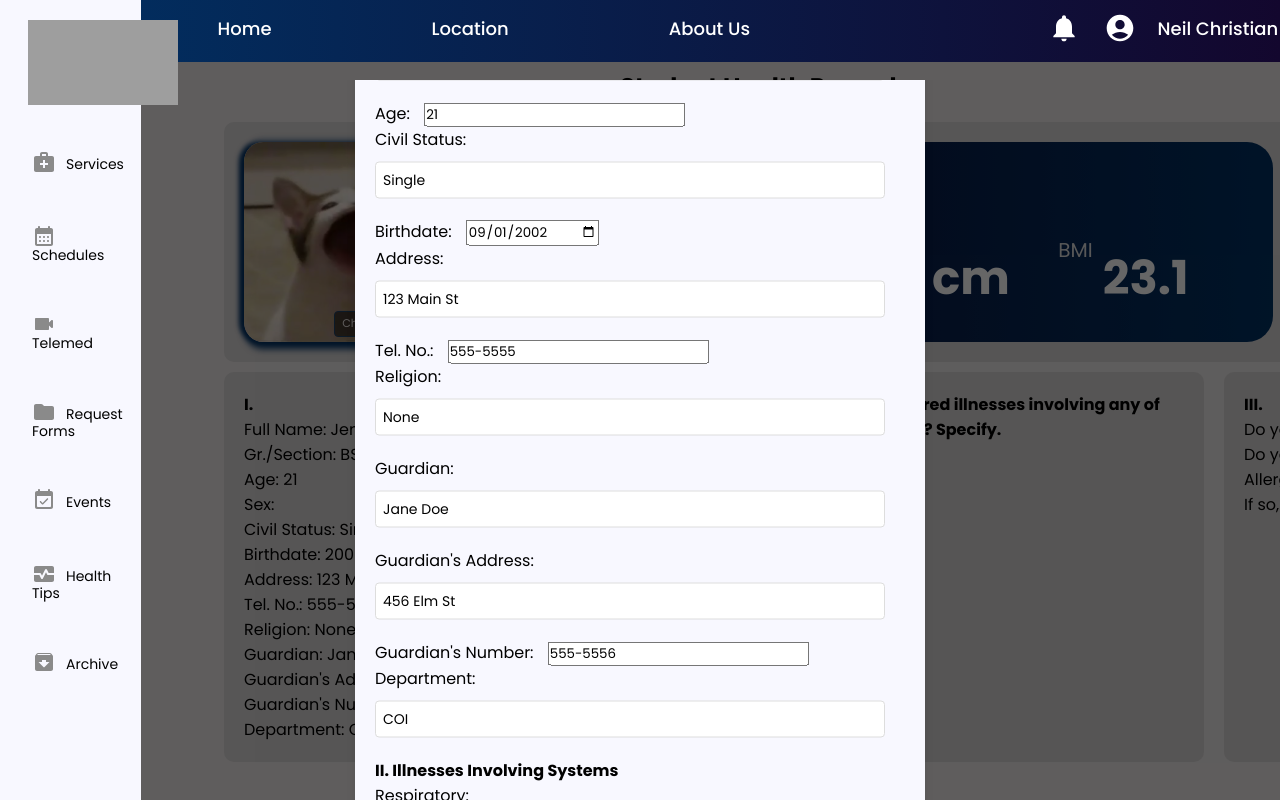
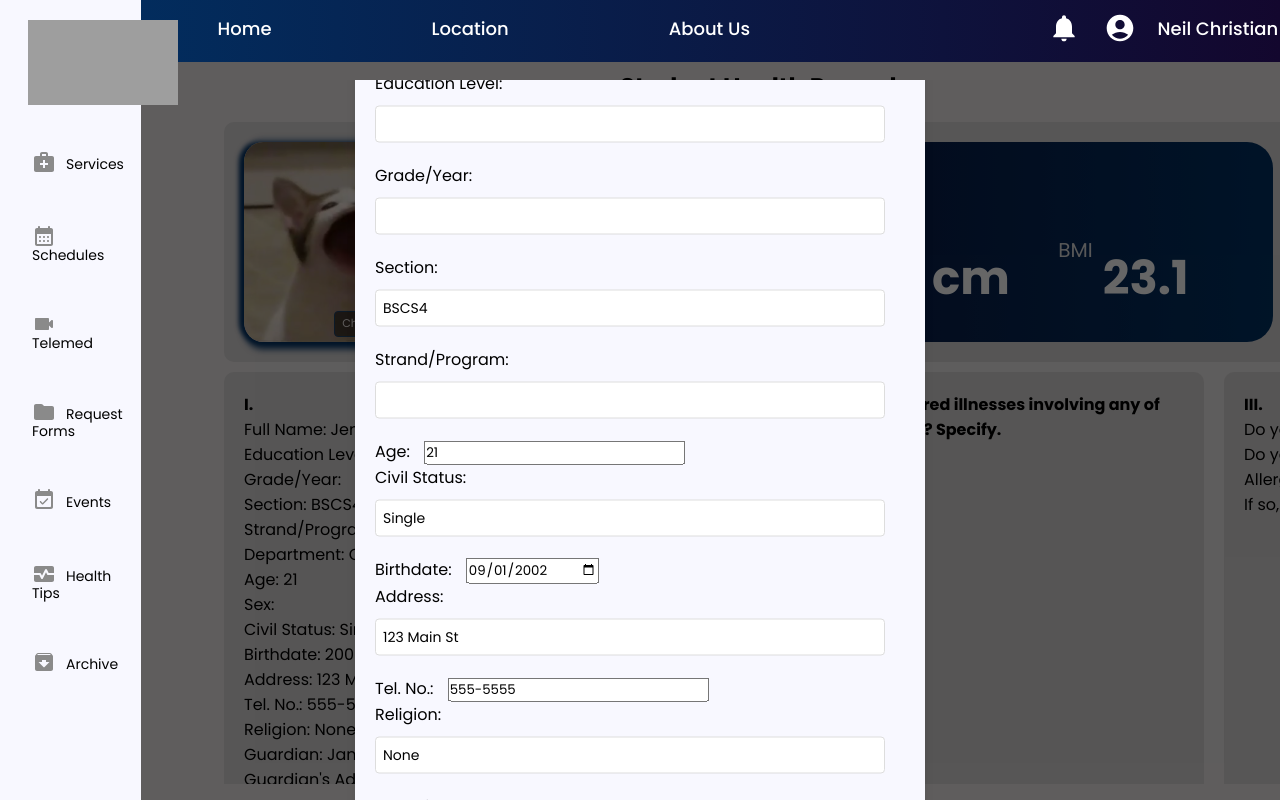
Before and after one commit to Chiunmi/thesis-2, a React (Vite) app: page /user in a window 1280 px wide. Both pictures are taken after a click on the button "Edit Profile". Built offline with nearby package versions, Linux system fonts and the light colour scheme; grey boxes are pictures that could not be loaded.

Commit message:
student profile edited done

```diff
--- a/src/NavBar_Tabs/Profile/admin_profile.css
+++ b/src/NavBar_Tabs/Profile/admin_profile.css
@@ -45,6 +45,10 @@
   justify-content: space-between;
   margin: 4vh 1vw 1vh 0.2vw;
   width: 35vw;
+}
+
+.health-record-modal {
+  margin-top: 20vh;
 }
 .health-record-modal-content {
   text-align: center;
--- a/src/NavBar_Tabs/Profile/admin_profile.jsx
+++ b/src/NavBar_Tabs/Profile/admin_profile.jsx
@@ -36,7 +36,7 @@ function AdminProfile() {
         <Modal
           isOpen={healthModalVisible}
           onRequestClose={handleCloseHealthModal}
-          className="health-record-modal" // Added unique class name
+          className="health-record-modal"
           style={{
             overlay: {
               backgroundColor: "rgba(0, 0, 0, 0.3)",
--- a/src/NavBar_Tabs/Profile/health_record.jsx
+++ b/src/NavBar_Tabs/Profile/health_record.jsx
@@ -15,7 +15,10 @@ const studentData = {
       "G7-Compassion": [
         {
           name: "Jenine Carpio",
+          educationLevel: "JHS",
+          yearlvl: "7",
           section: "G7-Counsel",
+          strand: "ABM",
           age: 13,
           sex: "Female",
           civilstatus: "Single",
@@ -754,7 +757,7 @@ function HealthRecord() {
                         maxHeight: "fit-content",
                         margin: "auto",
                         marginTop: "5vh",
-                        paddingTop: "265vh",
+                        paddingTop: "305vh",
                         backgroundColor: "rgba(0, 0, 0, 0)",
                         border: "none",
                         overflowY: "auto",
@@ -1362,7 +1365,10 @@ function HealthRecord() {
                 </Modal>
                 <h4> I. </h4>
                 <p> Full Name: {selectedStudent.name}</p>
-                <p>Gr./Section: {selectedStudent.section}</p>
+                <p>Education Level: {selectedStudent.educationLevel}</p>
+                <p>Grade/Year: {selectedStudent.yearlvl}</p>
+                <p>Section: {selectedStudent.section}</p>
+                <p>Strand/Program: {selectedStudent.strand}</p>
                 <p>Age: {selectedStudent.age}</p>
                 <p>Civil Status: {selectedStudent.civilstatus}</p>
                 <p>Birthdate: {selectedStudent.birthdate}</p>
--- a/src/NavBar_Tabs/Profile/student-profile.jsx
+++ b/src/NavBar_Tabs/Profile/student-profile.jsx
@@ -46,6 +46,8 @@ function StudentProfile() {
     muscular: "None",
     reproductive: "None",
     lymphatic: "None",
+    psychological: "N/A",
+    specifyPsychological: "N/A",
     smoke: "No",
     drink: "No",
     allergy: "None",
@@ -134,7 +136,7 @@ function StudentProfile() {
                     maxHeight: "fit-content",
                     margin: "auto",
                     marginTop: "5vh",
-                    paddingTop: "120vh",
+                    paddingTop: "145vh",
                     backgroundColor: "rgba(0, 0, 0, 0)",
                     border: "none",
                     overflowY: "auto",
@@ -153,11 +155,35 @@ function StudentProfile() {
                       onChange={handleChange}
                     />
                     <br />
-                    <label>Gr./Section: </label>
+                    <label>Education Level: </label>
+                    <input
+                      type="text"
+                      name="section"
+                      value={selectedStudent.educationLevel}
+                      onChange={handleChange}
+                    />
+                    <br />
+                    <label>Grade/Year: </label>
+                    <input
+                      type="text"
+                      name="section"
+                      value={selectedStudent.yearlvl}
+                      onChange={handleChange}
+                    />
+                    <br />
+                    <label>Section: </label>
                     <input
                       type="text"
                       name="section"
                       value={selectedStudent.section}
+                      onChange={handleChange}
+                    />
+                    <br />
+                    <label>Strand/Program: </label>
+                    <input
+                      type="text"
+                      name="section"
+                      value={selectedStudent.strand}
                       onChange={handleChange}
                     />
                     <br />
@@ -411,7 +437,11 @@ function StudentProfile() {
           <div className="student-profile-data-i">
             <h4>I.</h4>
             <p>Full Name: {selectedStudent.name}</p>
-            <p>Gr./Section: {selectedStudent.section}</p>
+            <p>Education Level: {selectedStudent.educationLevel}</p>
+            <p>Grade/Year: {selectedStudent.yearlvl}</p>
+            <p>Section: {selectedStudent.section}</p>
+            <p>Strand/Program: {selectedStudent.strand}</p>
+            <p> Department: {selectedStudent.department}</p>
             <p>Age: {selectedStudent.age}</p>
             <p>Sex: {selectedStudent.sex}</p>
             <p>Civil Status: {selectedStudent.civilstatus}</p>
@@ -422,7 +452,6 @@ function StudentProfile() {
             <p>Guardian: {selectedStudent.guardian}</p>
             <p>Guardian's Address: {selectedStudent.guradianAddress}</p>
             <p>Guardian's Number: {selectedStudent.guardianNum}</p>
-            <p> Department: {selectedStudent.department}</p>
           </div>
           <div className="student-profile-data-ii">
             <h4>
@@ -440,6 +469,8 @@ function StudentProfile() {
             <p>Muscular: {selectedStudent.muscular}</p>
             <p>Reproductive: {selectedStudent.reproductive}</p>
             <p>Lymphatic: {selectedStudent.lymphatic}</p>
+            <p>Psychological : {selectedStudent.psychological}</p>
+            <p>If so, specify? : {selectedStudent.specifyPsychological}</p>
           </div>
           <div className="student-profile-data-iii">
             <h4>III.</h4>
```
